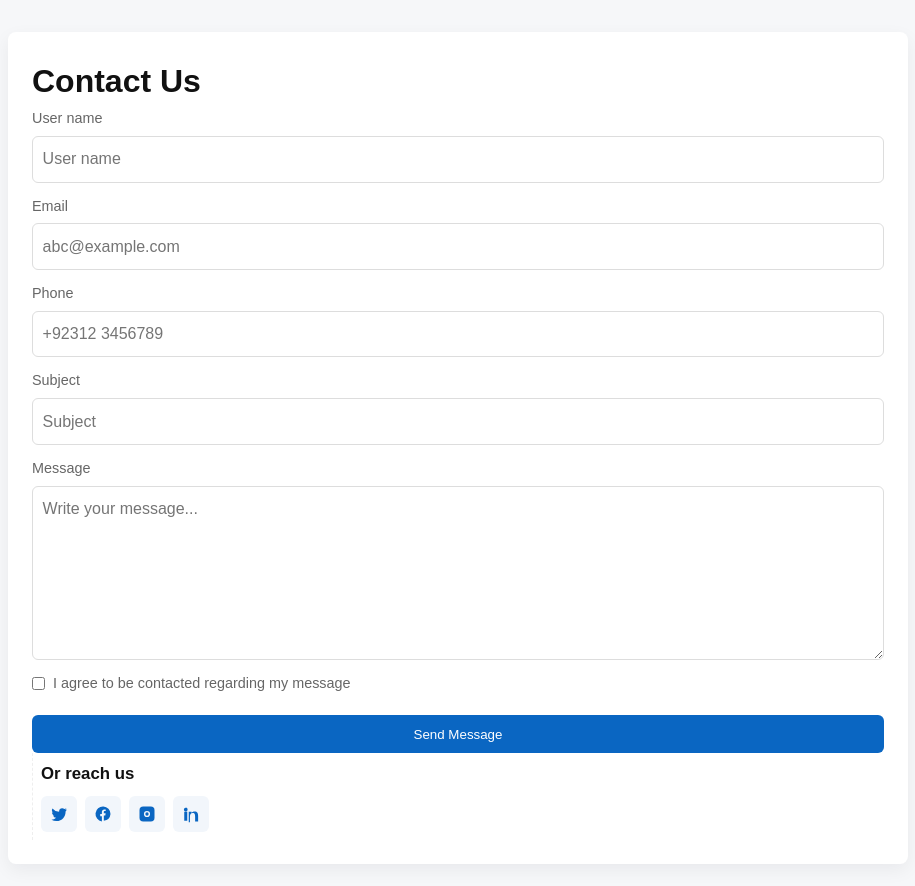
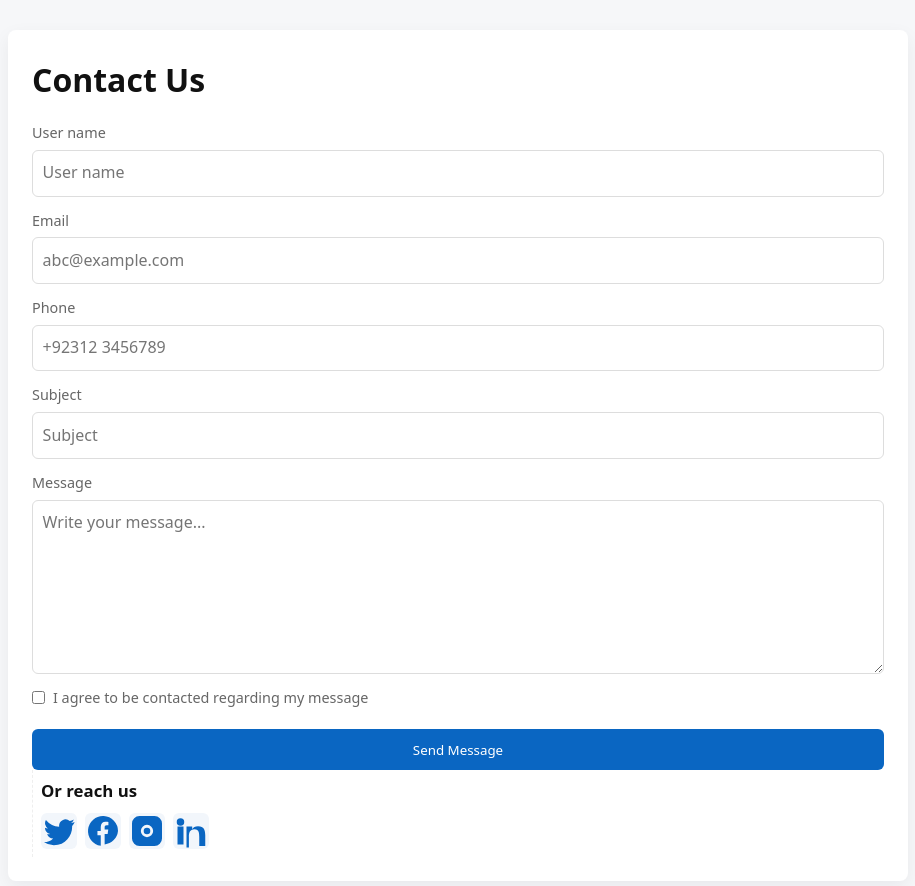
Before and after one commit to Fizza-Uni/campus-events, a website: page src/contact.html in a window 1280 px wide. Shown: the whole page, without its empty margins (182-1097 px from the left). Drawn offline with Linux system fonts and the light colour scheme.

Commit message:
resolved style.css conflicts

```diff
--- a/styles/style.css
+++ b/styles/style.css
@@ -1,20 +1,23 @@
-/* General Reset */
+/* ------------------------------
+   GLOBAL RESET
+------------------------------ */
 * {
   margin: 0;
   padding: 0;
   box-sizing: border-box;
-  font-family: Arial, sans-serif;
+  font-family: system-ui, -apple-system, "Segoe UI", Roboto, Arial, sans-serif;
 }
 
-/* Body */
 body {
-  background-color: #f4f4f9;
-  color: #333;
+  background: #f6f7f9;
+  color: #111;
   line-height: 1.6;
-  padding-bottom: 50px;
+  padding-bottom: 70px;
 }
 
-/* Header */
+/* ------------------------------
+   HEADER
+------------------------------ */
 header {
   background-color: #004080;
   color: white;
@@ -27,7 +30,9 @@ header h1 {
   font-size: 1.8rem;
 }
 
-/* Navigation */
+/* ------------------------------
+   NAVIGATION
+------------------------------ */
 nav ul {
   list-style: none;
   display: flex;
@@ -49,7 +54,9 @@ nav ul li a:hover {
   background-color: #0066cc;
 }
 
-/* Main Section */
+/* ------------------------------
+   EVENTS PAGE
+------------------------------ */
 .events-section {
   max-width: 900px;
   margin: 30px auto;
@@ -78,7 +85,6 @@ article.event p {
   margin-bottom: 10px;
 }
 
-/* Form inside event */
 article.event form {
   margin-top: 15px;
   display: flex;
@@ -107,7 +113,122 @@ article.event button:hover {
   background-color: #0066cc;
 }
 
-/* Footer */
+/* ------------------------------
+   CONTACT PAGE
+------------------------------ */
+:root {
+  --max-w: 900px;
+  --gap: 1rem;
+  --accent: #0a66c2;
+  --muted: #666;
+  --bg: #fff;
+}
+
+.contact-page {
+  width: 100%;
+  max-width: var(--max-w);
+  background: var(--bg);
+  margin: 30px auto;
+  padding: 1.5rem;
+  border-radius: 8px;
+  box-shadow: 0 6px 18px rgba(20, 20, 30, 0.06);
+}
+
+.contact-page h1 {
+  margin-bottom: 1rem;
+}
+
+.contact-page form {
+  display: grid;
+  gap: 0.75rem;
+}
+
+.form-group {
+  display: grid;
+  gap: 0.35rem;
+}
+
+.form-group label {
+  font-size: 0.9rem;
+  color: var(--muted);
+}
+
+input[type="text"],
+input[type="email"],
+input[type="tel"],
+textarea {
+  padding: 0.6rem;
+  border: 1px solid #ddd;
+  border-radius: 6px;
+  background: #fff;
+  font: inherit;
+}
+
+textarea {
+  resize: vertical;
+  min-height: 120px;
+}
+
+.checkbox {
+  display: flex;
+  align-items: center;
+  gap: 0.5rem;
+}
+
+.checkbox input {
+  width: auto;
+}
+
+button[type="submit"] {
+  margin-top: 0.5rem;
+  padding: 0.7rem 1rem;
+  background: var(--accent);
+  color: #fff;
+  border: none;
+  border-radius: 6px;
+  cursor: pointer;
+}
+
+button[type="submit"]:hover {
+  background: #0057a6;
+}
+
+.form-message {
+  margin-top: 0.5rem;
+  color: green;
+}
+
+.contact-info {
+  padding: 0.5rem;
+  border-left: 1px dashed #eee;
+}
+
+.contact-info h2 {
+  margin-top: 0;
+  font-size: 1.05rem;
+}
+
+.social-links {
+  display: flex;
+  gap: 0.5rem;
+  margin-top: 0.5rem;
+}
+
+.social-links a {
+  display: inline-flex;
+  width: 36px;
+  height: 36px;
+  align-items: center;
+  justify-content: center;
+  border-radius: 6px;
+  text-decoration: none;
+  color: var(--accent);
+  background: #f2f6fb;
+}
+
+/* ------------------------------
+   FOOTER
+------------------------------ */
 footer {
   text-align: center;
   margin-top: 30px;
@@ -119,87 +240,24 @@ footer {
   bottom: 0;
 }
 
-/* Responsive */
+/* ------------------------------
+   RESPONSIVE
+------------------------------ */
 @media (max-width: 600px) {
   nav ul {
     flex-direction: column;
   }
 }
 
-        :root{
-            --max-w: 900px;
-            --gap: 1rem;
-            --accent: #0a66c2;
-            --muted: #666;
-            --bg: #fff;
-        }
-        body{
-            font-family: system-ui, -apple-system, "Segoe UI", Roboto, "Helvetica Neue", Arial;
-            margin: 0;
-            padding: 2rem;
-            background: #f6f7f9;
-            color: #111;
-            display: flex;
-            justify-content: center;
-        }
-        .contact-page{
-            width: 100%;
-            max-width: var(--max-w);
-            background: var(--bg);
-            padding: 1.5rem;
-            border-radius: 8px;
-            box-shadow: 0 6px 18px rgba(20,20,30,0.06);
-        }
+@media (max-width: 720px) {
+  .contact-page {
+    padding: 1rem;
+  }
 
-        h1{ margin-top: 0; }
-
-        form{
-            display: grid;
-            gap: 0.75rem;
-        }
-
-        .form-group{ display: grid; gap: 0.35rem; }
-        label{ font-size: 0.9rem; color: var(--muted); }
-        input[type="text"],
-        input[type="email"],
-        input[type="tel"],
-        textarea{
-            padding: 0.6rem;
-            border: 1px solid #ddd;
-            border-radius: 6px;
-            font: inherit;
-            background: #fff;
-        }
-        textarea{ resize: vertical; min-height: 120px; }
-
-        .checkbox{ display:flex; align-items:center; gap:0.5rem; }
-        .checkbox input{ width: auto; }
-
-        button[type="submit"]{
-            margin-top: 0.5rem;
-            padding: 0.7rem 1rem;
-            background: var(--accent);
-            color: #fff;
-            border: none;
-            border-radius: 6px;
-            cursor: pointer;
-        }
-
-        .form-message{ margin-top: 0.5rem; color: green; }
-
-        .contact-info{ padding: 0.5rem; border-left: 1px dashed #eee; }
-        .contact-info h2{ margin-top: 0; font-size: 1.05rem; }
-        .social-links{ display:flex; gap:0.5rem; margin-top: 0.5rem; }
-        .social-links a{
-            display:inline-flex;
-            width:36px; height:36px;
-            align-items:center; justify-content:center;
-            border-radius:6px; text-decoration:none;
-            color: var(--accent);
-            background: #f2f6fb;
-        }
-        .social-links svg{ width:18px; height:18px; display:block; }
-        @media (max-width:720px){
-            .layout{ grid-template-columns: 1fr; }
-            .contact-info{ border-left: none; border-top: 1px dashed #eee; padding-top: 1rem; margin-top: 1rem; }
-        }
+  .contact-info {
+    border-left: none;
+    border-top: 1px dashed #eee;
+    padding-top: 1rem;
+    margin-top: 1rem;
+  }
+}
```
